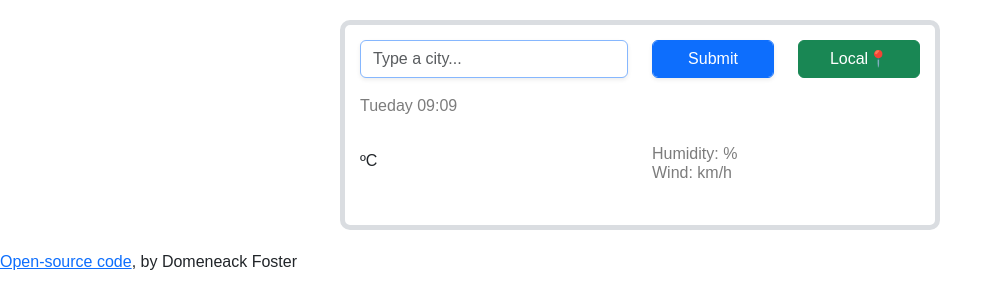
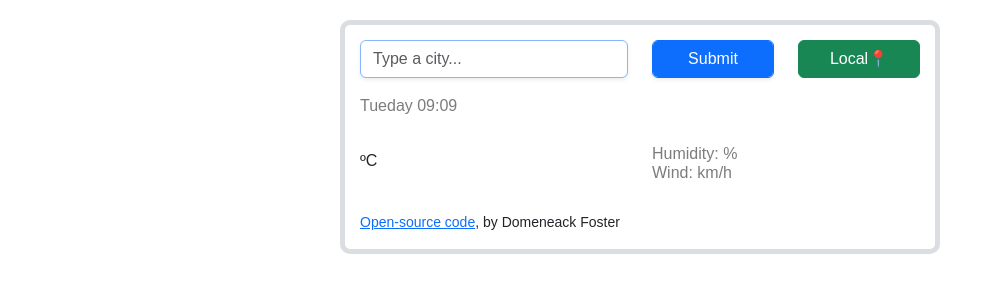
Before and after one commit to domeneack/weather-app, a website built with Parcel: page index.html in a window 1280 px wide. Shown: the whole page, without its empty margins (0-1003 px from the left). Built offline with nearby package versions, Linux system fonts and the light colour scheme; no server answers.

Commit message:
Update index.html

```diff
--- a/index.html
+++ b/index.html
@@ -73,10 +73,10 @@
             </ul>
           </div>
         </div>
+         <small><a href="https://github.com/domeneack/weather-app" target="_blank">Open-source code</a>, by Domeneack Foster </small>
       </div>
     </div>
-     <p>
-        <a href="https://github.com/domeneack/weather-app">Open-source code</a>, by Domeneack Foster</p>
+
     <script src="src/index.js"></script>
   </body>
 </html>
```
